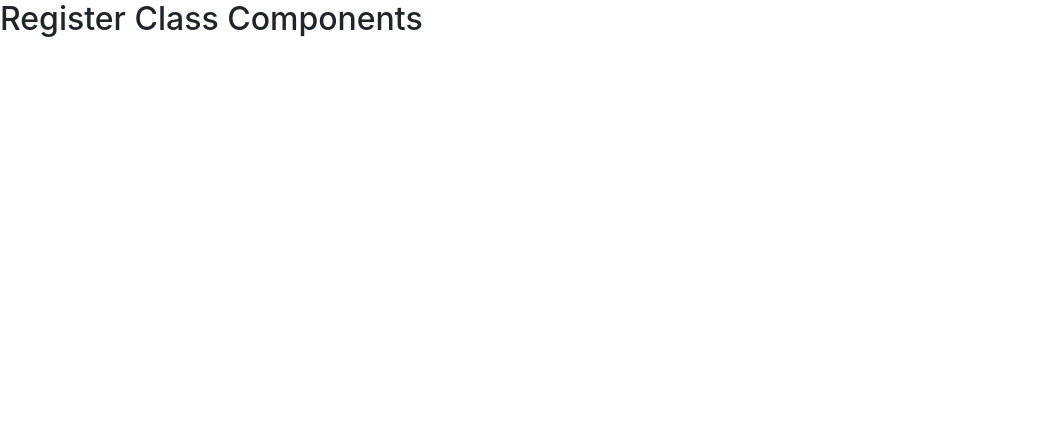
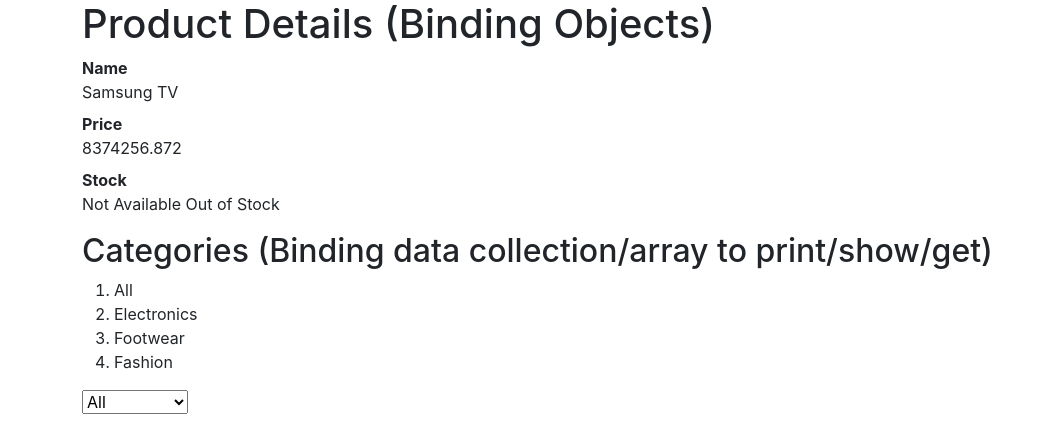
Before and after one commit to arpit3210/ReactLearning1, a React (Create React App) app: page / in a window 1280 px wide. Shown: the top 446 px of the page, without its empty margins (0-1051 px from the left). Built offline with nearby package versions, Linux system fonts and the light colour scheme.

Commit message:
use of data Binding

```diff
--- /dev/null
+++ b/src/components/DataBindingComponent.js
@@ -0,0 +1,62 @@
+
+export default function DataBindingComponent() {
+    var Product = {
+        Name: "Samsung TV",
+        Price: 8374256.872,
+        Stock: false
+    }
+
+
+
+    // Binding Collection of data array
+
+    var categories = ["All", "Electronics", "Footwear", "Fashion"]
+
+    return (
+        <div className="container">
+            <h1>Product Details (Binding Objects)</h1>
+            <dl>
+                <dt>Name</dt>
+                <dd>
+                    {Product.Name}
+                </dd>
+                <dt>Price</dt>
+                <dd>
+                    {Product.Price}
+                </dd>
+                <dt>Stock</dt>
+                <dd>
+                    {(Product.Stock === true) ? "Available" : "Not Available Out of Stock"}
+                </dd>
+            </dl>
+
+
+
+
+
+            <h2>Categories  (Binding data collection/array   to   print/show/get)</h2>
+            <ol>
+                {
+                    categories.map(category =>
+                        <li key={category}>{category}</li>
+                    )
+                }
+            </ol>
+
+
+            <select>
+
+                {
+
+                    categories.map(category =>
+                        <option key={category} value={category}> {category}</option>
+                    )
+                }
+
+
+
+            </select>
+        </div>
+    )
+
+}
--- a/src/index.js
+++ b/src/index.js
@@ -5,19 +5,20 @@
 
 import '../node_modules/bootstrap/dist/css/bootstrap.css';
 import '../node_modules/bootstrap-icons/font/bootstrap-icons.css'
-import RegisterComponent from './components/Registercomponent';
+// import RegisterComponent from './components/Registercomponent';
 
 import './index.css';
 // import App from './App';
 import reportWebVitals from './reportWebVitals';
+import DataBindingComponent from './components/DataBindingComponent';
 
 const root = ReactDOM.createRoot(document.getElementById('root'));
 root.render(
   <React.StrictMode>
     {/* <App /> */}
 
-<RegisterComponent/>
-
+{/* <RegisterComponent/> */}
+<DataBindingComponent/>
 {/* <NetflixIndexComponent/> */}
 
 {/* <App/> */}
```
Also changed, not shown: src/components/Registercomponent.js (line endings or trailing spaces).
